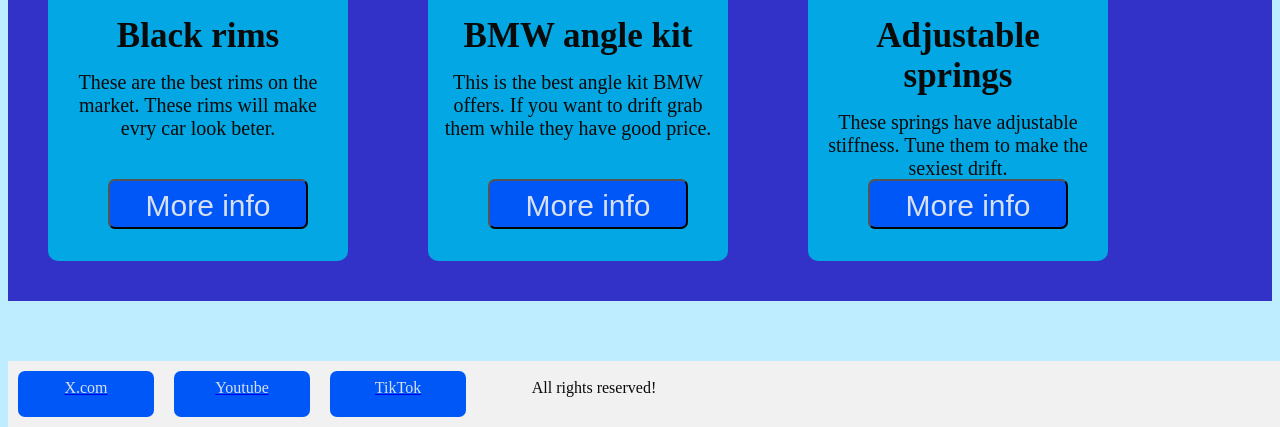
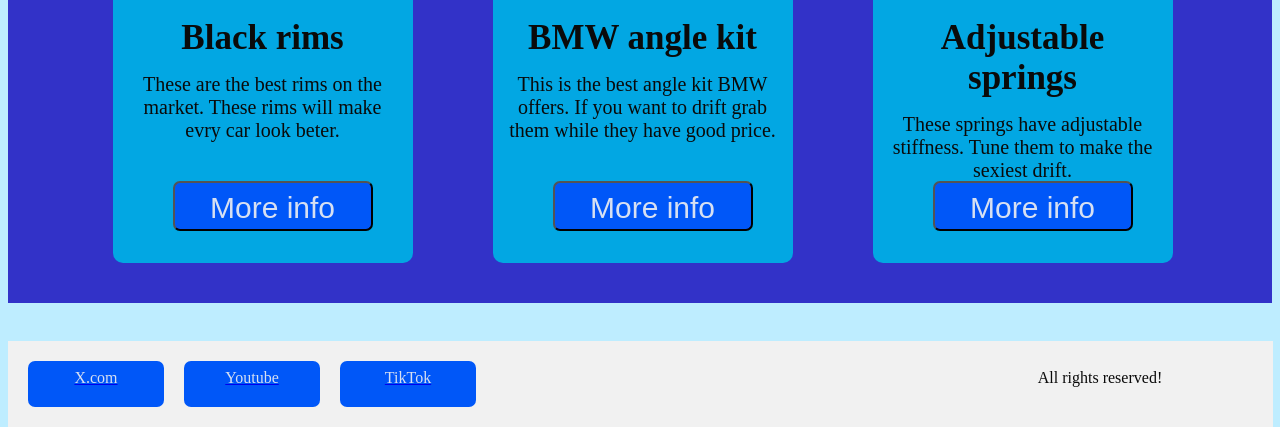
Before and after one commit to 22DP2MNeih/webprog, a PHP site: page /pricing.html in a window 1280 px wide. Shown: the part 373-800 px from the top of the page. Run offline with PHP 8.4, Linux system fonts and the light colour scheme.

Commit message:
continued

```diff
--- a/uzd/index.html
+++ b/uzd/index.html
@@ -13,6 +13,7 @@
         position: absolute;
         bottom: 0%;
         width: fit-content;
+        background-color: aliceblue;
       }
 
 
--- a/web_page/css_styles/darkmode_btn.css
+++ b/web_page/css_styles/darkmode_btn.css
@@ -9,7 +9,7 @@
 
   .darkmode-btn-container:hover {
     background-color: var(--darkmode-btn-bg);
-    box-shadow: 1rem 1rem 2rem 0.5rem var(--darkmode-btn-bg-t);
+    box-shadow: 0.2rem 0.2rem 0.3rem 0.1rem var(--darkmode-btn-bg-t);
   }
 
 
@@ -61,7 +61,7 @@
     --body-bg: rgb(50, 50, 200);
     --darkmode: rgb(180, 180, 130);
     --darkmode2: rgba(180, 180, 130, 0.8);
-    --darkmode-btn-bg: #222;
+    --darkmode-btn-bg: rgb(30, 30, 30);
     --darkmode-btn-bg-t: rgba(34, 34, 34, 0.663);
     --animation-time: 0.7s;
     --ray-rot: 0deg;
@@ -81,7 +81,7 @@
   }
 
   :root:has(.darkmode-btn-container input:checked) {
-    --body-bg: rgb(60, 60, 60);
+    --body-bg: rgb(50, 50, 50);
     --darkmode: rgb(255, 200, 0);
     --darkmode2: rgba(255, 200, 0, 0.8);
   }
--- a/web_page/pricing.html
+++ b/web_page/pricing.html
@@ -11,14 +11,17 @@
         font-size: medium;
         transition: all var(--darkmode-transition-time);
         background-color: var(--header-footer-background-color);
+        box-sizing: border-box;
       }
 
       footer {
         position: absolute;
         bottom: 0%;
-        width: 100%;
+        width: calc(100% - 15px);
         transition: all var(--darkmode-transition-time);
         background-color: var(--header-footer-background-color);
+        margin: 0px;
+        box-sizing: border-box;
       }
 
       .flex-container {
@@ -26,8 +29,11 @@
         flex-wrap: nowrap;
         /* background-color: #f1f1f1; */
         flex-direction: row;
-        align-items: center;
-        width: 100%;
+        width: calc(100% - 15px);
+        margin: 10px;
+        /* width: fit-content; */
+        box-sizing: border-box;
+        position: relative;
       }
 
       /* .darkmode-checkbox {
@@ -132,6 +138,8 @@
 
 
       .autortiesibas {
+        position: absolute;
+        right: 50px;
         width: 200px;
         height: 30px;
         color: var(--text-color);
@@ -144,6 +152,7 @@
       body html {
         width: 100%;
         height: 100%;
+        padding: 0px;
       }
 
       html {
@@ -154,6 +163,11 @@
       h1 {
         font-size: xx-large;
         color: var(--text-color);
+        transition: all var(--darkmode-transition-time);
+      }
+      .modal h1 {
+        font-size: xx-large;
+        color: rgb(20, 20, 20);
         transition: all var(--darkmode-transition-time);
       }
       .card-lvl1 {
@@ -300,7 +314,7 @@
       #burgers {
         display: none;
       }
-      @media all and (max-width: 700px) {
+      @media all and (max-width: 1080px) {
         #pc-productcs {
           display: none;
         }
@@ -336,7 +350,7 @@
           </select>
 
         </div>
-        <label id="darkmode-label">
+        <label id="darkmode-label" style="transform: translateY(10px); position: absolute; right: 3rem;">
           <div class="darkmode-btn-container">
             <input type="checkbox">
             <div class="circle1-wrap"><div class="circle1"></div></div>
@@ -353,7 +367,7 @@
         <h1>
           Here are some of our products!
         </h1>
-        <div class="flex-container">
+        <div class="flex-container" style="justify-content: center;">
           <div class="card-lvl1">
             <div class="card-lvl2" id="card-lvl2-0">
               <img src="../Img/Rims2.jpeg" alt="rims img">
```
Also changed, not shown: querys/Query_upate_export_price.sql (line endings or trailing spaces), querys/Query_upate_part_count.sql (line endings or trailing spaces), warehouse.sql (line endings or trailing spaces).
